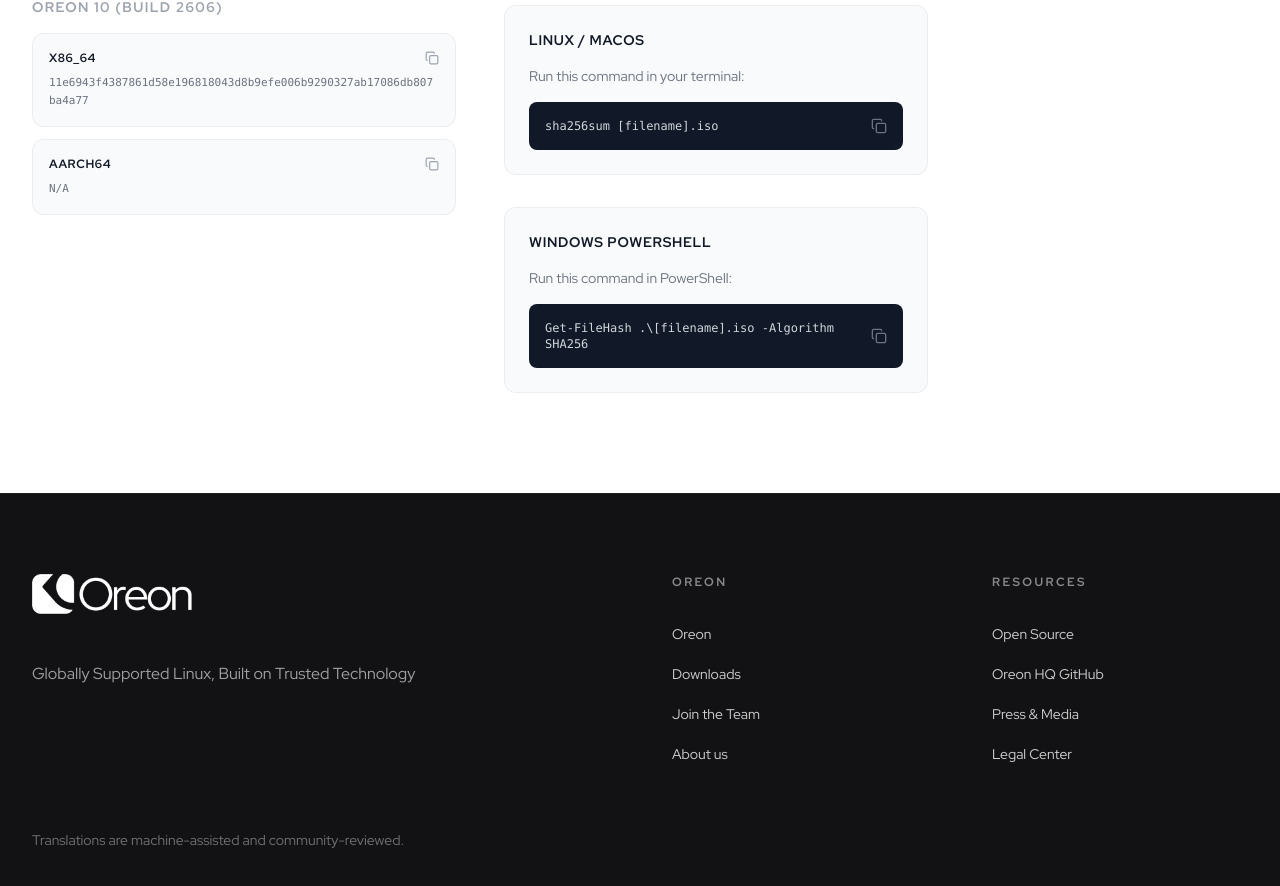
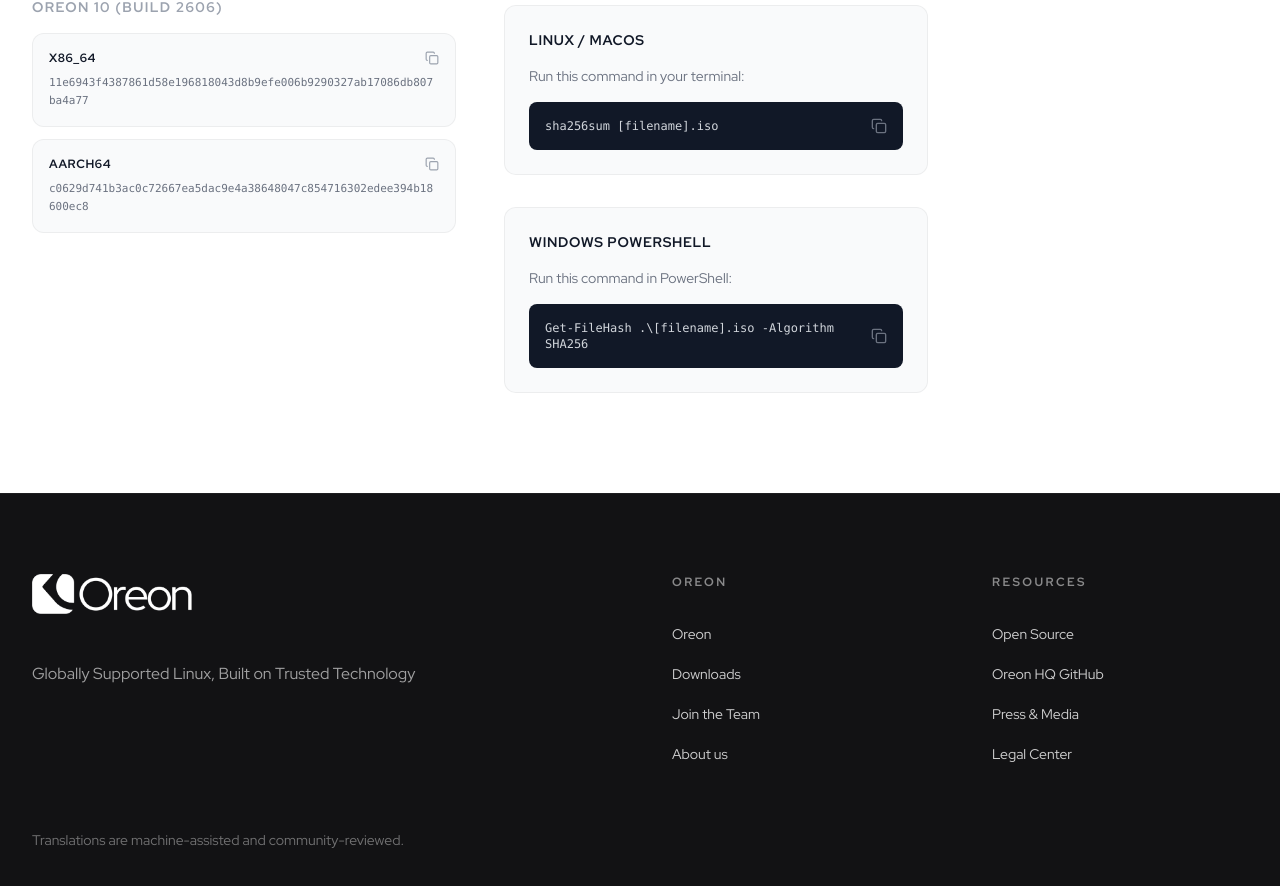
Before and after one commit to oreonhq/website, a Next.js app: page /en_us/oreon/download in a window 1280 px wide. Shown: the part 1640-2526 px from the top of the page. Built offline with nearby package versions, Linux system fonts and the light colour scheme.

Commit message:
add aarch64 checksum

```diff
--- a/app/[locale]/oreon/download/page.tsx
+++ b/app/[locale]/oreon/download/page.tsx
@@ -79,7 +79,7 @@
       image: '/oreon10.png',
       architectures: [
         { label: 'x86_64', noteKey: 'download.intelAmd' as const, hash: '11e6943f4387861d58e196818043d8b9efe006b9290327ab17086db807ba4a77', link: 'https://mirrors.oreonhq.com/Oreon-10-2606-x86_64.iso' },
-        { label: 'aarch64', noteKey: 'download.arm64' as const, hash: 'N/A', link: 'https://mirrors.oreonhq.com/Oreon-10-2606-aarch64.iso' },
+        { label: 'aarch64', noteKey: 'download.arm64' as const, hash: 'c0629d741b3ac0c72667ea5dac9e4a38648047c854716302edee394b18600ec8', link: 'https://mirrors.oreonhq.com/Oreon-10-2606-aarch64.iso' },
       ],
     },
   ]
```
